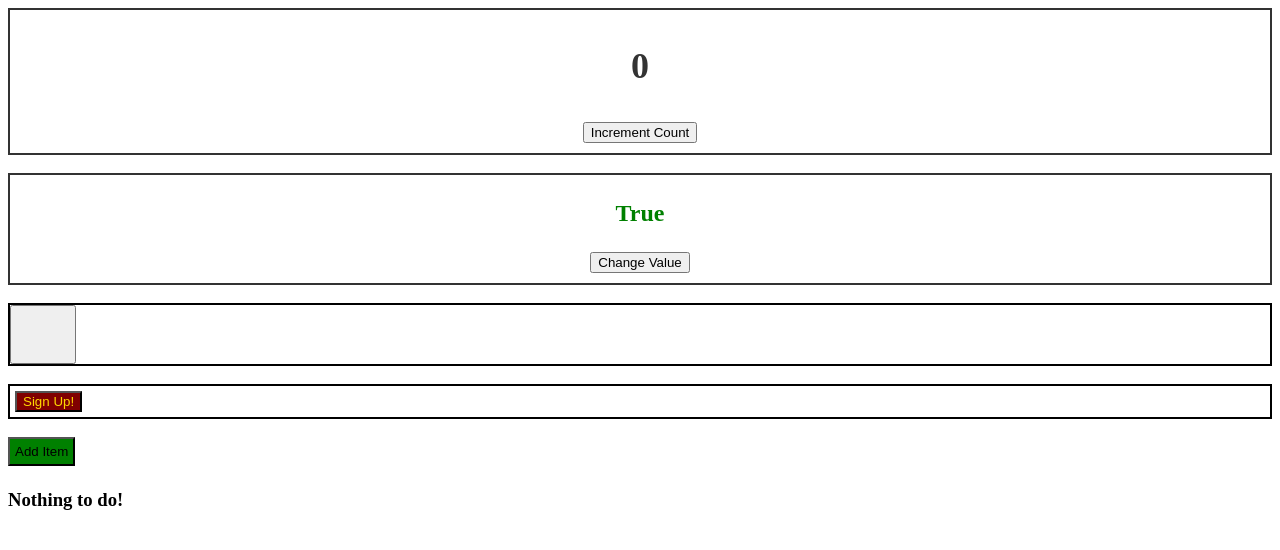
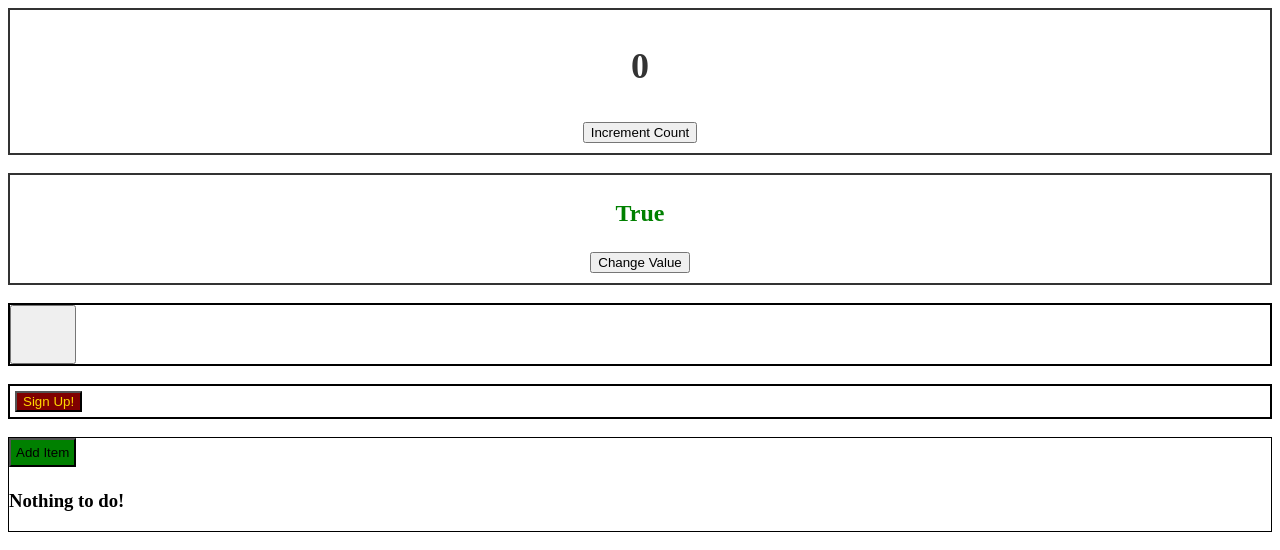
Before and after one commit to elenbaab/react-testing, a React (Vite) app: page / in a window 1280 px wide. Shown: the top 550 px of the page. Built offline with nearby package versions, Linux system fonts and the light colour scheme; some icons are missing.

Commit message:
updating todo component css

```diff
--- a/src/assets/ToDoListComponent.css
+++ b/src/assets/ToDoListComponent.css
@@ -12,3 +12,7 @@
 .list-header{
     color: blue;
 }
+
+.todo-component-container{
+    border: 1px solid black;
+}
--- a/src/assets/ToDoListComponent.jsx
+++ b/src/assets/ToDoListComponent.jsx
@@ -42,6 +42,7 @@ export function ToDoListComponent() {
 
   return (
     <>
+      <div className="todo-component-container">
         <button onClick={toggleSetAddItem} className="add-item-button">
           Add Item
         </button>
@@ -78,6 +79,7 @@ export function ToDoListComponent() {
             </ul>
           </>
         )}
+      </div>
     </>
   );
 }
```
Lines whose indentation alone changed are shown as unchanged.
